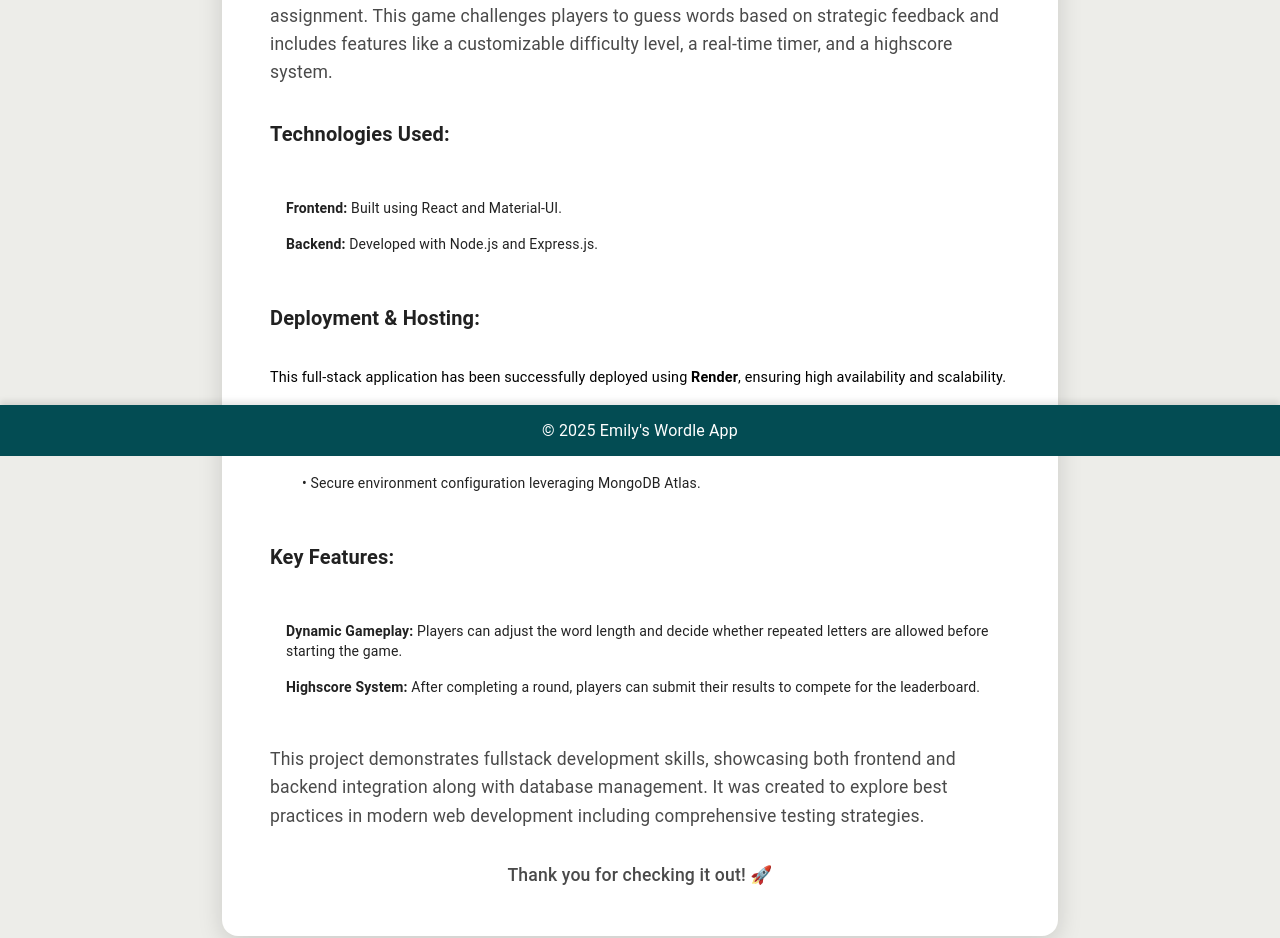
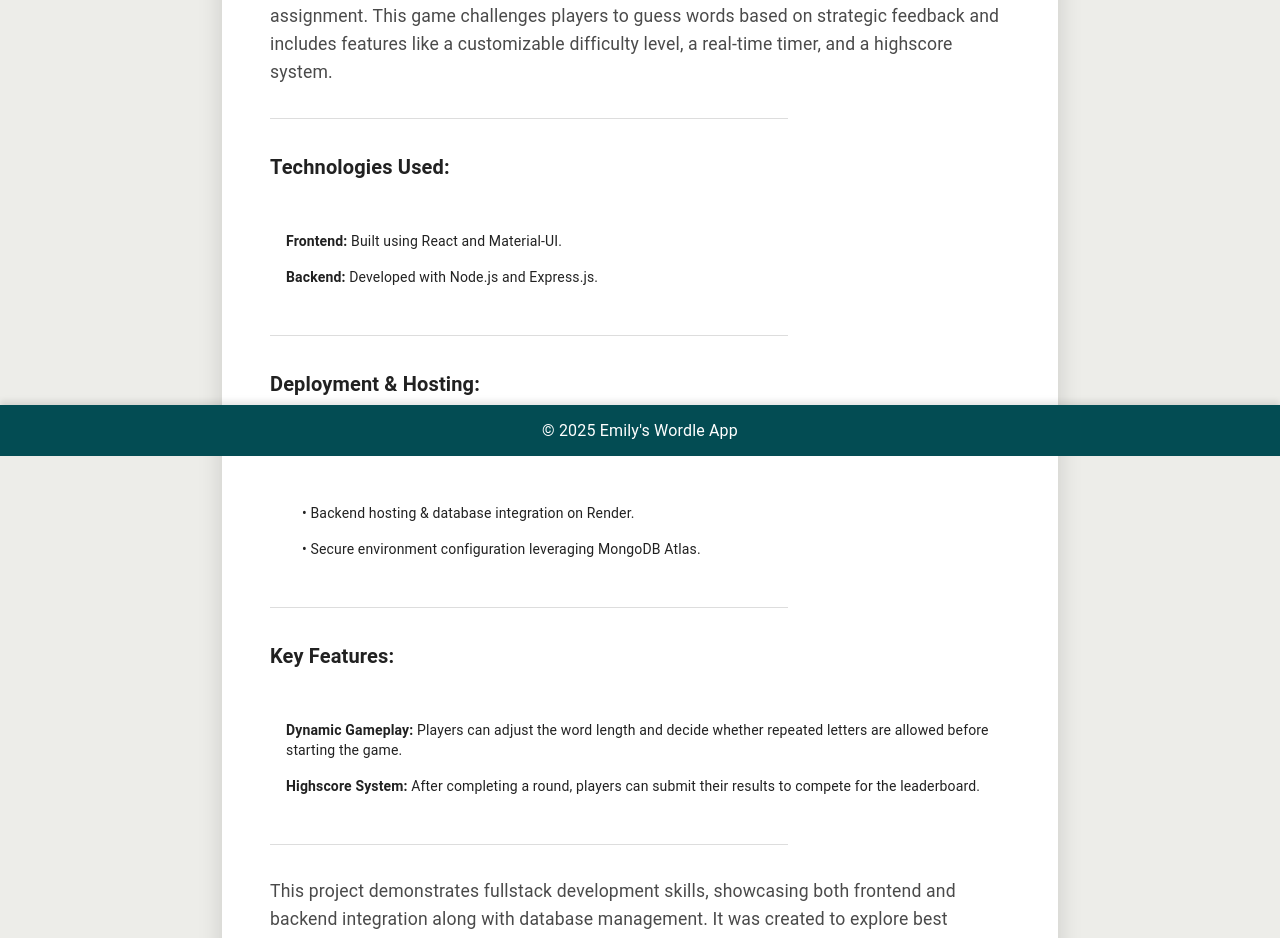
Before and after one commit to Emilyempa/Fullstack-Wordle, a React (Vite) app in the folder client/: page /about in a window 1280 px wide. Shown: the part 344-1282 px from the top of the page. Built offline with nearby package versions, Linux system fonts and the light colour scheme.

Commit message:
Add streamline Divider to About page to look cleaner and make it easier to read

```diff
--- a/client/src/pages/About.jsx
+++ b/client/src/pages/About.jsx
@@ -51,12 +51,7 @@ function About() {
           </Typography>
 
           <Divider
-            sx={{
-              width: "70%",
-              marginX: "auto",
-              marginBottom: 4,
-              borderColor: "#ddd",
-            }}
+            sx={{ width: "70%", marginX: "auto", borderColor: "#ddd" }}
           />
 
           <Typography
@@ -75,6 +70,10 @@ function About() {
             customizable difficulty level, a real-time timer, and a highscore
             system.
           </Typography>
+
+          <Divider
+            sx={{ width: "70%", marginX: "auto", borderColor: "#ddd" }}
+          />
 
           <Typography variant="h6" component="h2" sx={{ fontWeight: 600 }}>
             Technologies Used:
@@ -100,6 +99,10 @@ function About() {
               />
             </ListItem>
           </List>
+
+          <Divider
+            sx={{ width: "70%", marginX: "auto", borderColor: "#ddd" }}
+          />
 
           <Typography variant="h6" component="h2" sx={{ fontWeight: 600 }}>
             Deployment & Hosting:
@@ -128,6 +131,10 @@ function About() {
             </ListItem>
           </List>
 
+          <Divider
+            sx={{ width: "70%", marginX: "auto", borderColor: "#ddd" }}
+          />
+
           <Typography variant="h6" component="h2" sx={{ fontWeight: 600 }}>
             Key Features:
           </Typography>
@@ -155,6 +162,10 @@ function About() {
               />
             </ListItem>
           </List>
+
+          <Divider
+            sx={{ width: "70%", marginX: "auto", borderColor: "#ddd" }}
+          />
 
           <Typography
             variant="body1"
```
